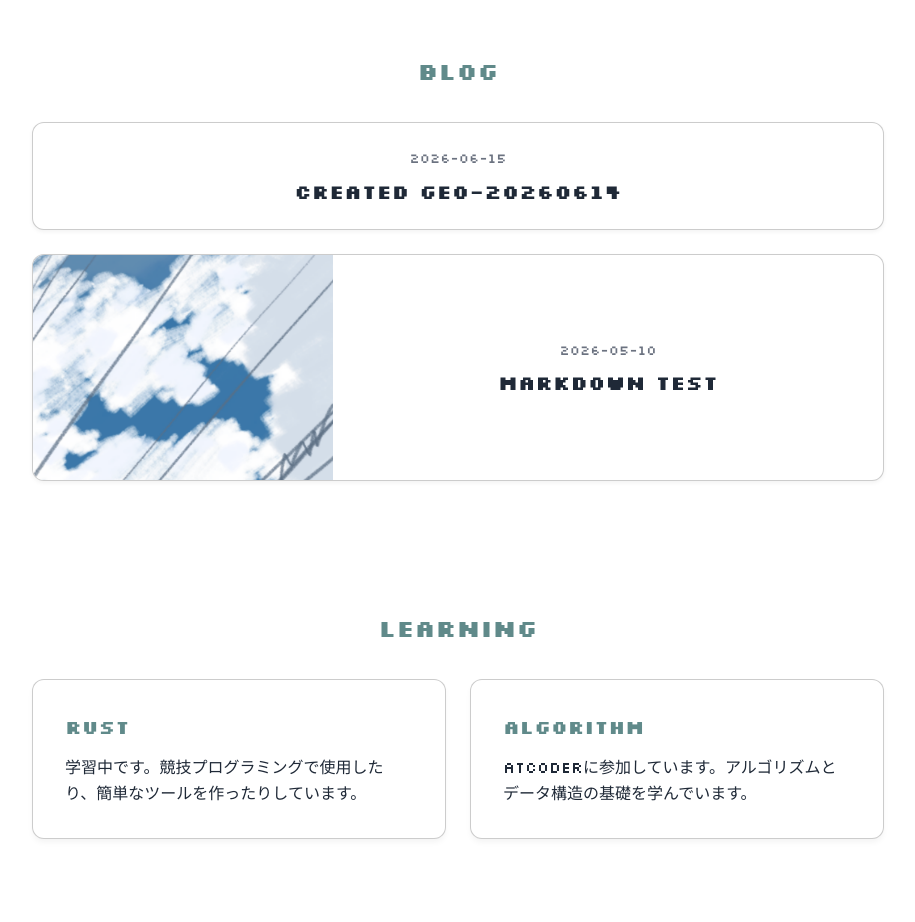
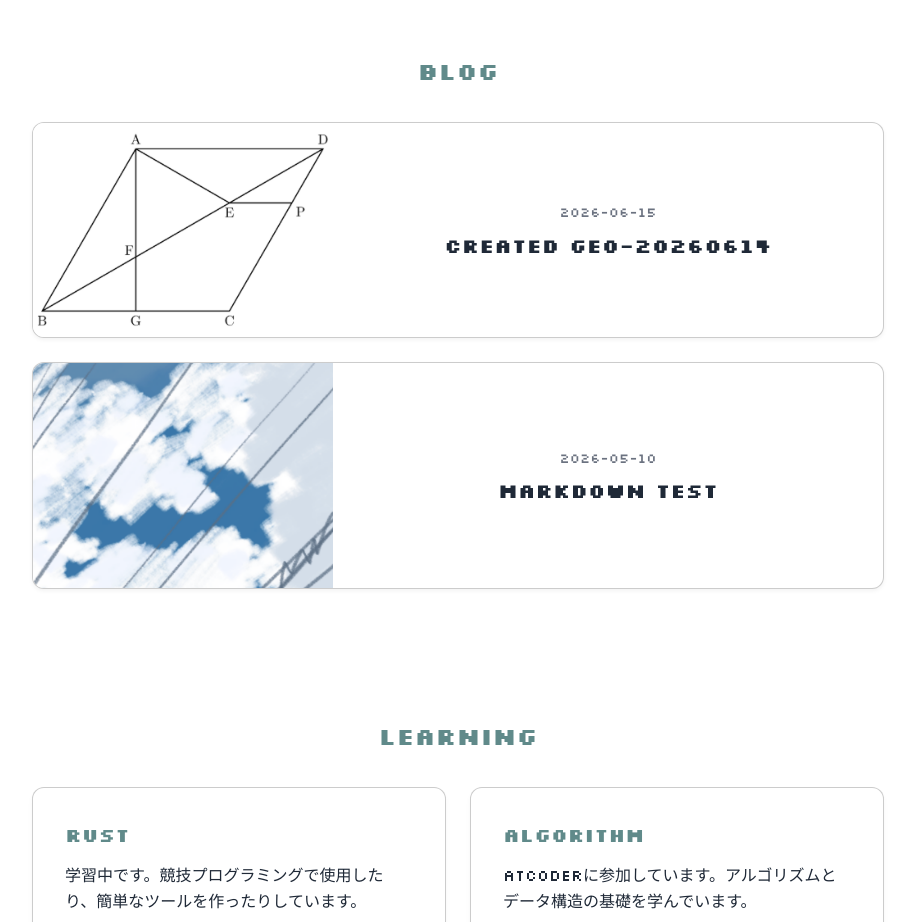
Before and after one commit to niwatoriiiiiiiii/niwatoriiiiiiiii, a plain HTML site: page docs/index.html in a window 1280 px wide. Shown: the part 960-1882 px from the top of the page, without its empty margins (182-1097 px from the left). Drawn offline with nearby package versions, Linux system fonts and the light colour scheme.

Commit message:
add: article header_image

```diff
--- a/docs/index.html
+++ b/docs/index.html
@@ -77,7 +77,11 @@
         <div class="blog-posts">
             <!-- Posts will be injected here -->
 
-            <a href="articles/2026-06-15-created-geo-20260614\index.html" class="blog-post-card ">
+            <a href="articles/2026-06-15-created-geo-20260614\index.html" class="blog-post-card has-image">
+
+                <div class="blog-post-image">
+                    <img src=".&#x2F;articles&#x2F;2026-06-15-created-geo-20260614&#x2F;header-fig.png" alt="Created Geo-20260614">
+                </div>
 
                 <div class="blog-post-content">
                     <time class="blog-date">2026-06-15</time>
```
Also changed, not shown: docs/articles/2026-06-15-created-geo-20260614/index.html (+4 -0 lines), articles/2026-06-15-created-geo-20260614/header-fig.png (added), docs/articles/2026-06-15-created-geo-20260614/header-fig.png (added), 1 other file.
